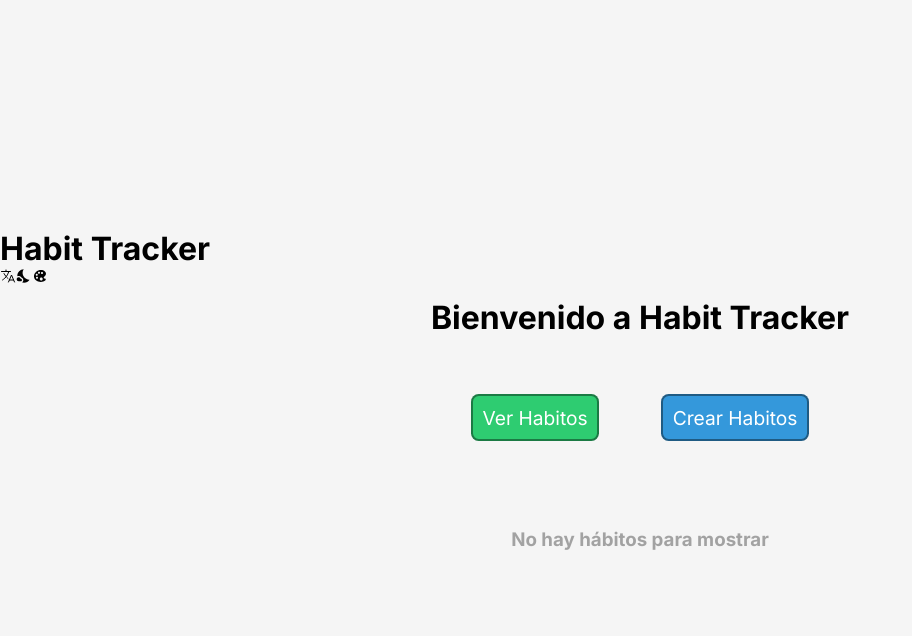
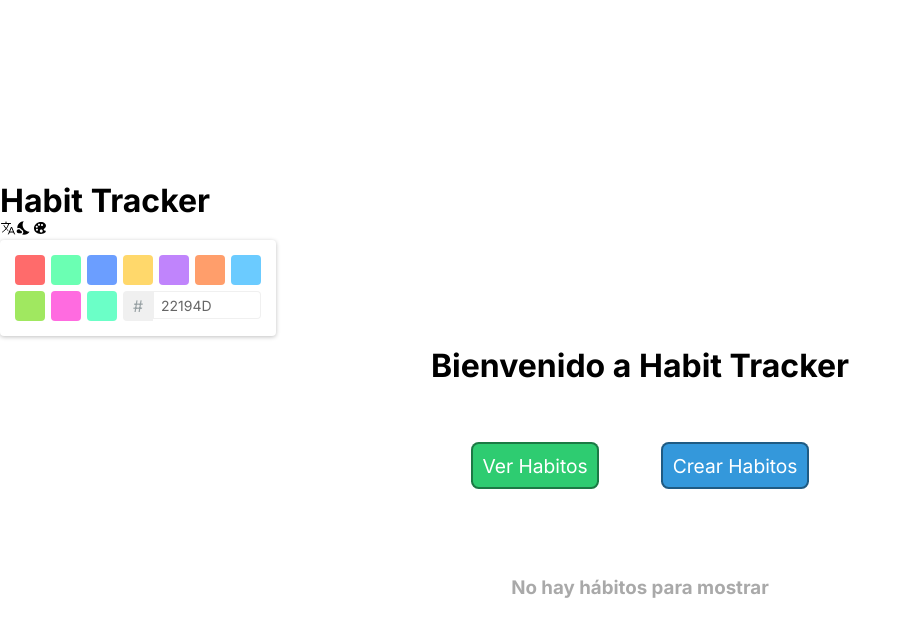
Before and after one commit to Andre-tz/Habit-Tracker, a React (Vite) app: page / in a window 1280 px wide. Both pictures are taken after a click on the element 40 px from the left and 278 px from the top of the page. Shown: the top 636 px of the page, without its empty margins (0-912 px from the left). Built offline with nearby package versions, Linux system fonts and the light colour scheme.

Commit message:
se agrego una libreria para colores y un componente nuevo. ya se puede cambiar colores dinamicamente

```diff
--- a/package.json
+++ b/package.json
@@ -12,6 +12,7 @@
   "dependencies": {
     "framer-motion": "^12.5.0",
     "react": "^19.0.0",
+    "react-color": "^2.19.3",
     "react-dom": "^19.0.0",
     "react-icons": "^5.5.0",
     "react-router-dom": "^7.1.5",
--- a/src/components/Header.jsx
+++ b/src/components/Header.jsx
@@ -2,13 +2,16 @@ import { IoLanguageOutline } from "react-icons/io5";
 import { MdNightsStay } from "react-icons/md";
 import { IoIosColorPalette } from "react-icons/io";
 import Icons from "./Icons";
-import { useContext } from "react";
+import { useContext, useState } from "react";
 import { HabitContext } from "../context/HabitContext";
+import ThemePicker from "./ThemePicker";
 
 const Header = ( ) =>{
 
     //usando useContext para los datos del usuario
     const { setUserData } = useContext( HabitContext );
+    //estado para mostrar el modal de colores
+    const [ showThemePicker, setShowThemePicker ]= useState( false )
 
     //esta funcion se encargara  de actualizar los datos del usuario y llevarlos  al localStorage
     const saveData = ( propiedad, value ) =>{
@@ -16,7 +19,7 @@ const Header = ( ) =>{
         setUserData( prevData =>{
             const currenData = {
                 ...prevData,
-                [propiedad ] : value
+                [propiedad ] : [ value ]
             }
             localStorage.setItem( "userData", JSON.stringify( currenData ))
             return currenData;
@@ -41,7 +44,7 @@ const Header = ( ) =>{
             id: "theme",
             icon: <IoIosColorPalette />,
             content: "Cambiar tema",
-           action: ( ) =>{ saveData( "theme", "#000000" ) }
+           action: ( ) =>{ setShowThemePicker(!showThemePicker ) }
         }
     ]
     return (
@@ -62,6 +65,12 @@ const Header = ( ) =>{
                     ) )
                 }
 
+                { //dependiendo el estado se mostrara o no mi colorPicker
+                    showThemePicker &&
+                    <ThemePicker
+                        // con esto mando el color como parametro y le agrego ese valor a los datos del usuario
+                        onChange = { ( color )  => saveData ("theme", color ) } />
+                }
             </ul>
 
         </header>
--- /dev/null
+++ b/src/components/ThemePicker.jsx
@@ -0,0 +1,15 @@
+//Componente que se usará para que el usuario escoja el color de Habit Tracker
+import { TwitterPicker } from "react-color";
+
+const ThemePicker = ( { onChange } ) =>{
+
+    return(
+        <div className="theme-picker-container">
+            <TwitterPicker
+                triangle="hide"
+                colors={["#FF6B6B", "#6BFFB3", "#6B9EFF",  "#FFD86B", "#C084FC", "#FF9E6B", "#6BCBFF", "#A0E860", "#FF6BE0", "#6BFFC7"]}
+                onChangeComplete={(color) => onChange(color.hex)} />
+        </div>
+    )
+}
+export default ThemePicker;
--- a/src/context/HabitContext.jsx
+++ b/src/context/HabitContext.jsx
@@ -54,27 +54,23 @@ const HabitContextProvider = ( {children } ) => {
 
     //agregando los habitos a mi lista de habitos y a su vez los estoy guardando en mi local storage
     const addHabits = habit => {
-        setHabits(prevHabits => {
-            const updatedHabits = [...prevHabits, habit];
-
-            localStorage.setItem("habitos", JSON.stringify(updatedHabits));
-
-            return updatedHabits;
-        });
+        setHabits( prevHabits =>  [...prevHabits, habit ] );
     };
 
     //funcion para eliminar los habitos al usar un boton
     const handleDelete = ( idHabit ) =>{
-        setHabits( prevHabits =>{
-            const updateHabits= prevHabits.filter( habit => habit.id !== idHabit)
+        setHabits( prevHabits => prevHabits.filter( habit => habit.id !== idHabit) )
+        toast.success( "El hábito seleccionado ha sido eliminado" )
+    }
 
-            //actualizando localStorage
-            localStorage.setItem( "habitos", JSON.stringify( updateHabits ));
+    //useEffect que se encargara de cargar los datos del usuarios guardado en el localStorage
+    useEffect( ()=>{
+        //con esto cambio la propiedad en mis estilos que coincida con el nombre dado con el valor dado
+        document.documentElement.style.setProperty( "--theme-color", userData.theme )
 
-            toast.success( "El hábito seleccionado ha sido eliminado" )
-            return updateHabits;
-        })
-    }
+        //esta dependencia es solo por ahora, ya que le agregaré mas cosas
+    }, [ userData.theme ])
+
 
     return (
         <HabitContext.Provider value={ { habits, loading, addHabits, handleDelete, selectedHabit, setSelectedHabit, currentDay, userData, setUserData } }>
--- a/src/styles/index.css
+++ b/src/styles/index.css
@@ -5,20 +5,9 @@
     padding: 0;
 }
 
-body {
-    background-color: var(--background-color);
-    color: var(--color-principal);
-    display: flex;
-    flex-direction: column;
-    align-items: center;
-    justify-content: center;
-    width: 100%;
-    min-height: 100vh;
-    overflow-x: hidden;
-  }
-
 :root{
     /* modo  claro */
+    --theme-color: #000000;
     --button-principal:#2ecc71;
     --button-secundario: #3498db;
     --button-delete: #e74c3c;
@@ -33,3 +22,15 @@ body {
     --color-night-principal: white;
     --color-night-secundario: ;
 }
+
+body {
+    background-color: var(--theme-color);
+    color: var(--color-principal);
+    display: flex;
+    flex-direction: column;
+    align-items: center;
+    justify-content: center;
+    width: 100%;
+    min-height: 100vh;
+    overflow-x: hidden;
+  }
```
Also changed, not shown: 1 other file (tests, documents, lock files or other folders).
